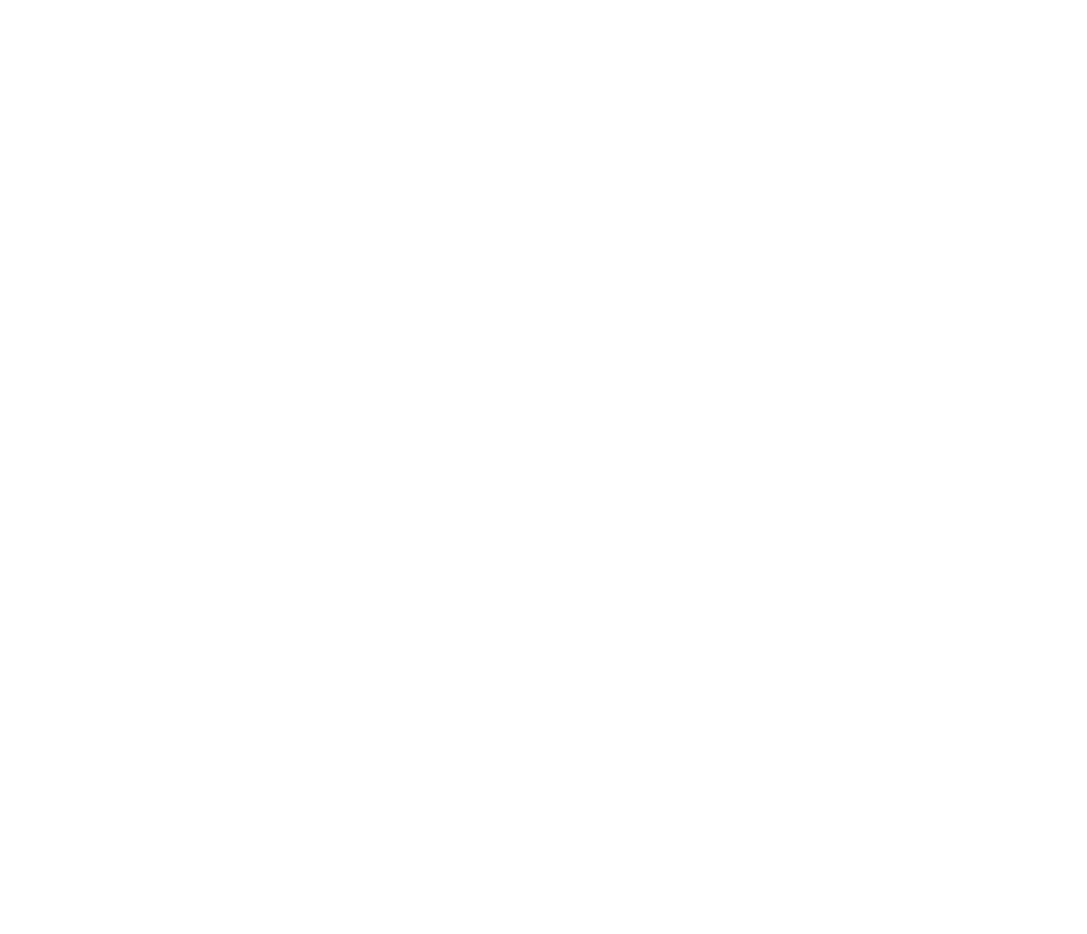
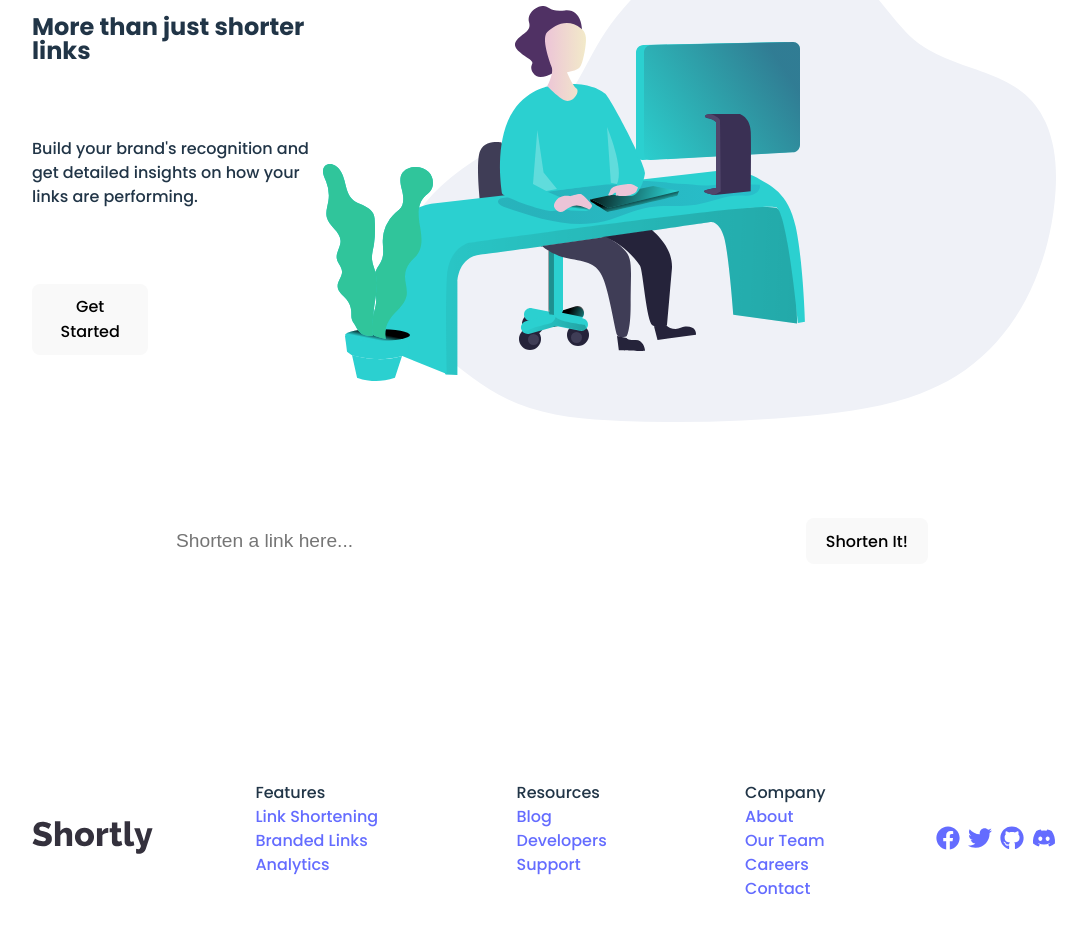
Before and after one commit to AakashSahani/urlshortener, a React (Vite) app in the folder frontend/: page / in a window 1280 px wide. Shown: the part 266-1200 px from the top of the page, without its empty margins (96-1183 px from the left). Before the commit the page ends 800 px from the top, so only its background shows below. Built offline with nearby package versions, Linux system fonts and the light colour scheme.

Commit message:
Added Hero Section and Footer

```diff
--- a/frontend/src/App.jsx
+++ b/frontend/src/App.jsx
@@ -1,12 +1,18 @@
 import './App.css';
 import Header from './components/Layout/Header/Header';
+import Hero from './components/Hero/Hero';
 import UrlShortener from './components/UrlShortener/UrlShortener';
+import Footer from './components/Layout/Footer/Footer';
 
 function App() {
 	return (
 		<>
 			<Header />
-			<UrlShortener />
+			<main>
+				<Hero></Hero>
+				<UrlShortener />
+			</main>
+			<Footer />
 		</>
 	);
 }
--- /dev/null
+++ b/frontend/src/components/Hero/Hero.css
@@ -0,0 +1,9 @@
+.hero-text {
+	display: flex;
+	flex-direction: column;
+	justify-content: space-evenly;
+}
+
+.hero-text button {
+	width: 40%;
+}
--- /dev/null
+++ b/frontend/src/components/Hero/Hero.jsx
@@ -0,0 +1,24 @@
+import React from 'react';
+import './Hero.css';
+import Card from '../Layout/Card/Card';
+import Working from '../../assets/illustration-working.svg';
+
+function Hero() {
+	return (
+		<Card>
+			<div className="hero-text">
+				<h1>More than just shorter links</h1>
+				<p>
+					Build your brand's recognition and get detailed insights on how your
+					links are performing.
+				</p>
+				<button>Get Started</button>
+			</div>
+			<div className="hero-img">
+				<img src={Working} alt="Illustration of a working person" />
+			</div>
+		</Card>
+	);
+}
+
+export default Hero;
--- /dev/null
+++ b/frontend/src/components/Layout/Card/Card.css
@@ -0,0 +1,5 @@
+section {
+	display: flex;
+	padding: 0 10%;
+	justify-content: center;
+}
--- /dev/null
+++ b/frontend/src/components/Layout/Card/Card.jsx
@@ -0,0 +1,8 @@
+import React from 'react';
+import './Card.css';
+
+function Card({ children }) {
+	return <section>{children}</section>;
+}
+
+export default Card;
--- /dev/null
+++ b/frontend/src/components/Layout/Footer/Footer.css
@@ -0,0 +1,21 @@
+footer {
+	display: flex;
+	justify-content: space-between;
+	align-items: center;
+	padding: 10%;
+}
+
+.menu {
+	display: flex;
+	justify-content: space-between;
+	flex: 1;
+	padding: 0 10%;
+}
+
+.socials ul {
+	display: flex;
+}
+
+.socials ul > * {
+	margin-left: 0.5rem;
+}
--- a/frontend/src/components/Layout/Footer/Footer.jsx
+++ b/frontend/src/components/Layout/Footer/Footer.jsx
@@ -1,7 +1,87 @@
 import React from 'react';
+import { FaFacebook, FaTwitter, FaGithub, FaDiscord } from 'react-icons/fa';
+import logo from '../../../assets/logo.svg';
+import './Footer.css';
 
 function Footer() {
-	return <footer>Footer</footer>;
+	return (
+		<footer>
+			<div className="logo">
+				<img src={logo} alt="Logo" />
+			</div>
+			<div className="menu">
+				<div>
+					<p>Features</p>
+					<ul>
+						<li>
+							<a href="#">Link Shortening</a>
+						</li>
+						<li>
+							<a href="#">Branded Links</a>
+						</li>
+						<li>
+							<a href="#">Analytics</a>
+						</li>
+					</ul>
+				</div>
+				<div>
+					<p>Resources</p>
+					<ul>
+						<li>
+							<a href="#">Blog</a>
+						</li>
+						<li>
+							<a href="#">Developers</a>
+						</li>
+						<li>
+							<a href="#">Support</a>
+						</li>
+					</ul>
+				</div>
+				<div>
+					<p>Company</p>
+					<ul>
+						<li>
+							<a href="#">About</a>
+						</li>
+						<li>
+							<a href="#">Our Team</a>
+						</li>
+						<li>
+							<a href="#">Careers</a>
+						</li>
+						<li>
+							<a href="#">Contact</a>
+						</li>
+					</ul>
+				</div>
+			</div>
+			<div className="socials">
+				<ul>
+					<li>
+						<a href="#">
+							<FaFacebook size={24} />
+						</a>
+					</li>
+					<li>
+						<a href="#">
+							<FaTwitter size={24} />
+						</a>
+					</li>
+					<li>
+						<a href="#">
+							<FaGithub size={24} />
+						</a>
+					</li>
+					<li>
+						<a href="#">
+							<FaDiscord size={24} />
+						</a>
+					</li>
+				</ul>
+			</div>
+		</footer>
+	);
 }
 
 export default Footer;
--- /dev/null
+++ b/frontend/src/components/UrlShortener/UrlShortener.css
@@ -0,0 +1,24 @@
+form {
+	display: flex;
+	flex: 1;
+	justify-content: space-between;
+	align-items: center;
+	min-height: 6rem;
+	width: 80vw;
+	margin: 4rem auto;
+	padding: 0 10%;
+}
+
+form input {
+	flex: 1;
+	height: 50%;
+	margin-right: 1rem;
+	font-size: 1.2rem;
+	padding: 1rem;
+	border-radius: 0.25rem;
+	border: 1px;
+}
+
+form button {
+	height: 50%;
+}
--- a/frontend/src/components/UrlShortener/UrlShortener.jsx
+++ b/frontend/src/components/UrlShortener/UrlShortener.jsx
@@ -1,4 +1,5 @@
 import React, { useState } from 'react';
+import './UrlShortener.css';
 
 function UrlShortener() {
 	const [url, setUrl] = useState('');
@@ -30,9 +31,10 @@
 					name="longlink"
 					id="longlink"
 					onChange={handleChange}
+					placeholder="Shorten a link here..."
 					value={url}
 				/>
-				<button type="submit">Submit Link!</button>
+				<button type="submit">Shorten It!</button>
 			</form>
 			{result != '' && <a href={result}>{result}</a>}
 		</>
--- a/frontend/src/index.css
+++ b/frontend/src/index.css
@@ -21,6 +21,12 @@
 	box-sizing: border-box;
 	margin: 0;
 	padding: 0;
+}
+
+#root {
+	display: flex;
+	flex-direction: column;
+	overflow-x: hidden;
 }
 
 a {
```
